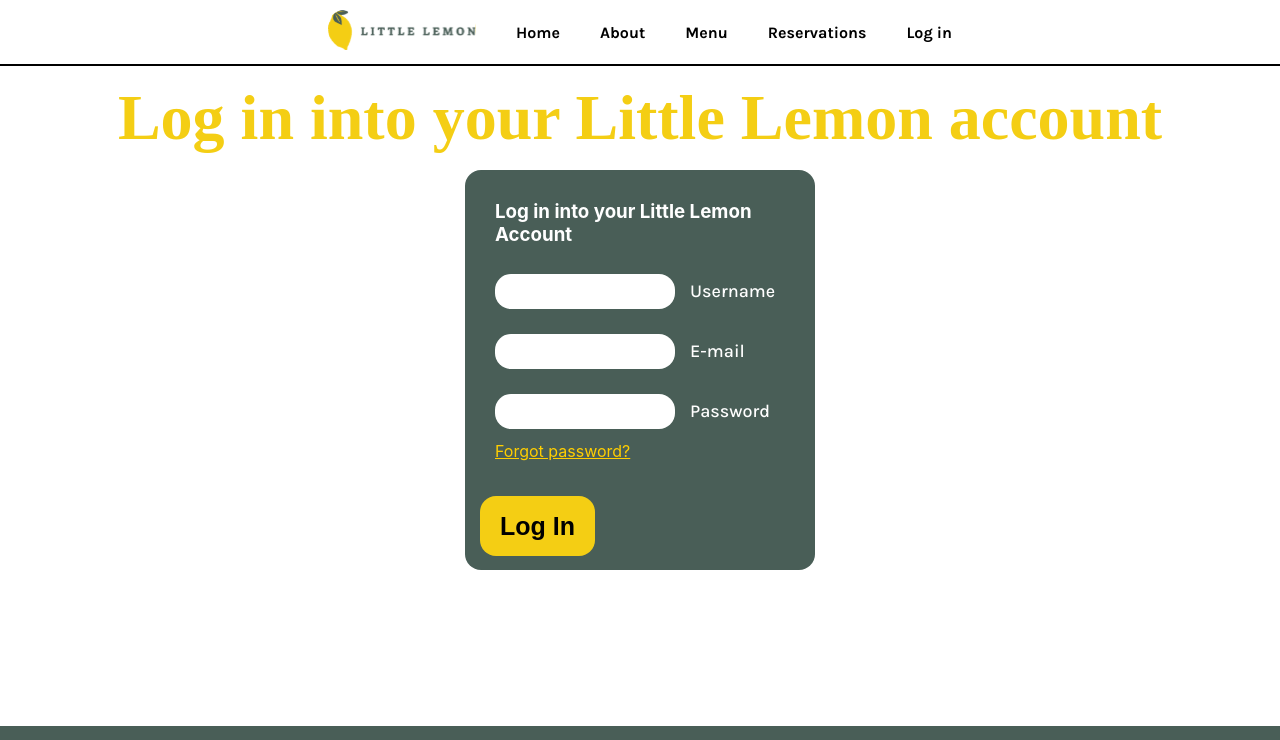
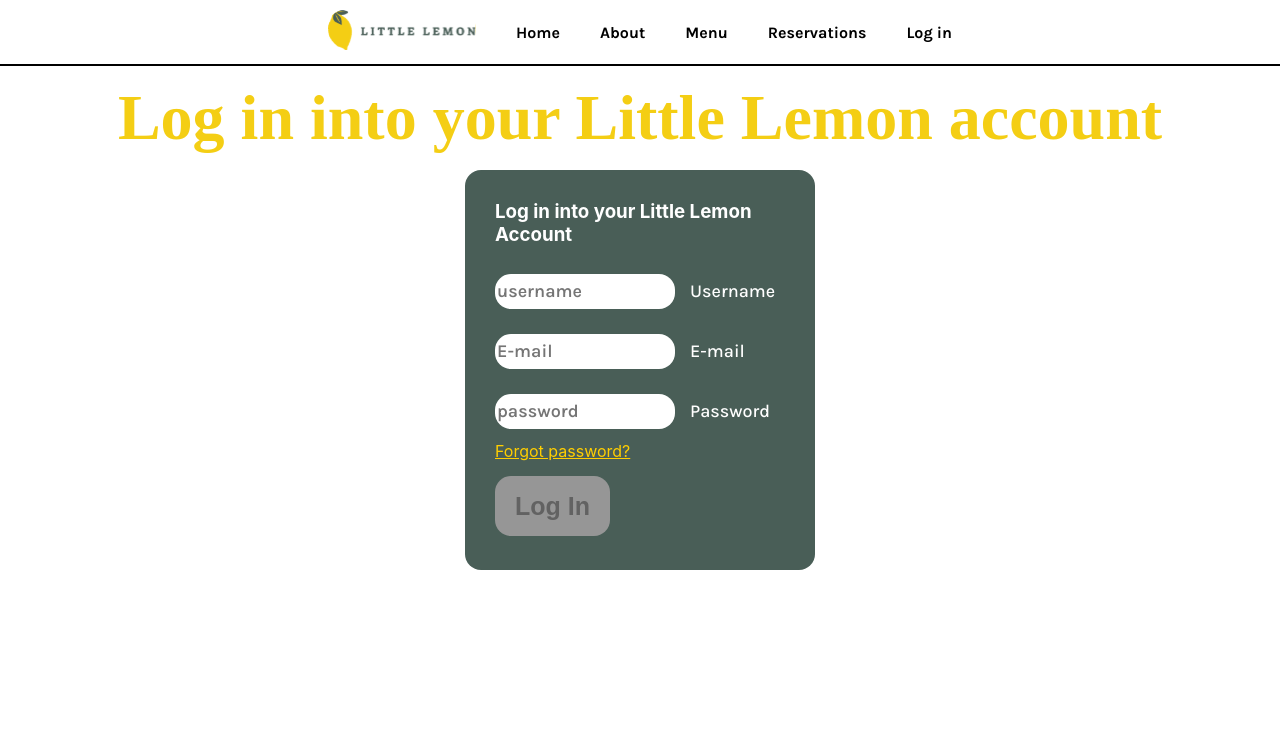
Before and after one commit to grz3chotnik/little-lemon-app, a React (Create React App) app: page /Login in a window 1280 px wide. Shown: the top 740 px of the page. Built offline with nearby package versions, Linux system fonts and the light colour scheme; a web font is replaced by a local one.

Commit message:
Fixed login form

```diff
--- a/src/App.css
+++ b/src/App.css
@@ -428,7 +428,9 @@
     justify-content: center;
     padding: 20px;
     flex-wrap: wrap;
+
 }
+
 
 
 .about h1, .about p, .about h2 {
@@ -448,6 +450,8 @@
     margin-right: -80px;
     box-shadow: 0px 0px 48px 5px rgba(0, 0, 0, 0.7);
 transition: 0.2s;
+    height: auto;
+    width: 30%;
 }
 
 #mike2 {
@@ -456,6 +460,11 @@
     box-shadow: 0px 0px 48px 5px rgba(0, 0, 0, 0.7);
 transition: 0.2s;
     z-index: 1;
+    height: auto;
+    width: 30%;
+
+
+
 }
 #mike1:hover {
     transform: scale(1.02);
@@ -477,7 +486,7 @@
 #MenuImg {
     border-radius: 0;
     align-self: center;
-    width: 600px;
+    width: 40%;
     padding: 0;
     flex-wrap: wrap;
 }
@@ -486,8 +495,9 @@
 .login {
     display: flex;
     flex-direction: column;
-    height: 660px;
+    height: 720px;
     align-items: center;
+    /*margin-top: 50px;*/
 
 }
 
@@ -622,7 +632,7 @@
     flex-direction: column;
     align-items: center;
     justify-content: center;
-    margin: 0 0 150px;
+    margin: 0 0 160px;
 }
     .reservelayout input, .reservelayout select {
         margin: 5px 10px 10px;
@@ -759,3 +769,19 @@
     padding:90px;
     color: white;
 }
+
+
+.notfound {
+    display: flex;
+    flex-direction: column;
+    align-items: center;
+    height: 750px;
+}
+
+.footer {
+
+}
+
+.loginform .yellowbutton {
+    margin: 15px;
+}
--- a/src/App.js
+++ b/src/App.js
@@ -10,6 +10,7 @@
 import Orderonline from "./components/Orderonline";
 import Aboutpage from "./components/Aboutpage";
 import ConfirmedReservation from "./components/ConfirmedReservation";
+import ConfirmedLogin from "./components/ConfirmedLogin";
 
 function App() {
 
@@ -28,6 +29,7 @@
                 <Route path="/Login" element={<Login/>}></Route>
                 <Route path={"*"} element={<Notfound/>}></Route>
                 <Route path={"/ConfirmedReservation"} element={<ConfirmedReservation/>}></Route>
+                <Route path={"/ConfirmedLogin"} element={<ConfirmedLogin/>}></Route>
             </Routes>
         </>
 
--- a/src/components/About.jsx
+++ b/src/components/About.jsx
@@ -13,9 +13,10 @@
                     Atque doloribus ducimus, eius explicabo facere molestias nostrum optio.
                 </p>
             </div>
-            <img id={"mike1"} src={"/mike.png"} alt={"ev"} height={"430vh"}/>
-            <img id={"mike2"} src={"/mike2.png"} alt={"ev"} height={"450vh"}/>
-        </div>
+             <img id={"mike1"} src={"/mike.png"} alt={"ev"} />
+                <img id={"mike2"} src={"/mike2.png"} alt={"ev"}  />
+
+                   </div>
 
     )
 
--- /dev/null
+++ b/src/components/ConfirmedLogin.jsx
@@ -0,0 +1,19 @@
+import Nav from "./Nav";
+import Footer from "./Footer";
+import {Link} from "react-router-dom";
+
+export default function ConfirmedLogin() {
+    return <div>
+
+        <Nav/>
+        <div className={"confirmedlayout"}>
+
+        <h1 className={"confirmed"}>Succesfully logged in!</h1>
+            <Link to={"/"}><button className={"confirmedbutton"} >Go back home</button></Link>
+
+
+
+        </div>
+        <Footer/>
+    </div>
+}
--- a/src/components/Login.jsx
+++ b/src/components/Login.jsx
@@ -1,26 +1,118 @@
 import Nav from "./Nav";
 import Footer from "./Footer";
-import {Link} from "react-router-dom";
+import {Link, useNavigate} from "react-router-dom";
+import {useEffect, useState} from "react";
+import ConfirmedLogin from "./ConfirmedLogin";
+import {submitAPI} from "./Api";
 
-export default function Login () {
-    return (
-        <>
-            <Nav/>
+export default function Login() {
+
+
+    const [isDisabled, setIsDisabled] = useState(false);
+    const [submissionFailed, setSubmissionFailed] = useState(false)
+
+
+    const [username, setUsername] = useState("");
+    const [email, setEmail] = useState("");
+    const [password, setPassword] = useState("");
+
+    let navigate = useNavigate()
+
+
+    useEffect(() => {
+        setIsDisabled(handleValidation)
+    }, [username, email, password]);
+
+
+    const handleValidation = () => {
+        if (
+            username === "" ||
+            email === "" ||
+            password === ""
+
+        ) {
+            setIsDisabled(false);
+            return false;
+        }
+        return true;
+    }
+
+
+    const handleSubmit = (e) => {
+        e.preventDefault()
+
+
+        const formData = {
+            username: username,
+            email: email,
+            password: password
+        }
+        console.log(formData)
+
+
+
+        const submitForm = (formdata) => {
+           if ( submitAPI(formdata) ) {
+               navigate("/ConfirmedLogin")
+                console.log("form submitted")
+           } else {
+               console.log("form not submitted")
+                setSubmissionFailed(true)
+
+
+           }
+
+        }
+        submitForm(formData)
+    }
+
+
+    return (<>
+        <Nav/>
 
         <div className={"login"}>
-    <h1>Log in into your Little Lemon account</h1>
+            <h1>Log in into your Little Lemon account</h1>
             <div className={"form"}>
                 <h3>Log in into your Little Lemon Account</h3>
-                <label><input />Username</label>
-                <label><input/>E-mail</label>
-                <label><input/>Password</label>
-                <a href={"/reset"}>Forgot password?</a>
-                <Link to={"/loggedin"}><button className={"yellowbutton"}>Log In</button></Link>
+
+                <form className="loginform"
+                      onSubmit={handleSubmit}
+                ><label><input
+                    placeholder="username"
+                    value={username}
+                    onChange={(e) => setUsername(e.target.value)}
+                />Username</label>
+
+                    <label><input type="email"
+                                  placeholder="E-mail"
+                                  value={email}
+                                  onChange={(e) => {
+                                      setEmail(e.target.value)
+                                  }}/>E-mail</label>
+
+                    <label><input type={"password"}
+                                  placeholder="password"
+                                  value={password}
+                                  onChange={(e) => setPassword(e.target.value)}
+                    />Password</label>
+
+
+                    <a href={"/reset"}>Forgot password?</a> <br/>
+                    <button className={"yellowbutton"}
+                            type={"submit"}
+                            disabled={!isDisabled}
+                    >Log In
+                    </button>
+
+
+
+
+                </form>
 
 
             </div>
+            {submissionFailed && <p className={"error"}>Error, please try again!</p>}
         </div>
         <Footer/>
-        </>
-    )
+    </>)
 }
--- a/src/components/Main.jsx
+++ b/src/components/Main.jsx
@@ -56,7 +56,7 @@
                         <p>$12.99</p>
                         <p>desc desc desc descdesc desc desc descdesc desc desc descdesc desc desc descdesc desc desc
                             descdesc desc desc desc</p>
-                        <button className={"blackbutton"}>order a delivery</button>
+                        <Link to={"/Order"}><button className={"blackbutton"}>order a delivery</button></Link>
                     </div>
                 </div>
 
--- a/src/components/Menu.jsx
+++ b/src/components/Menu.jsx
@@ -4,7 +4,7 @@
 export default function Menu() {
     return (<div id={"Menu"}>
     <Nav/>
-        <img src={"./fakemenu.png"} id={"MenuImg"}/>
+        <img alt={"restaurant's menu"} src={"./fakemenu.png"} id={"MenuImg"}/>
         <Footer/>
     </div>)
 
--- a/src/components/Notfound.jsx
+++ b/src/components/Notfound.jsx
@@ -4,11 +4,15 @@
 
 export default function Notfound() {
     return (
-        <div>
+
+        <>
             <Nav/>
+            <div className={"notfound"}>
             <h1>PAGE NOT FOUND :(</h1>
-            <Link to={"/"}><h3> ---> Go back Home</h3></Link>
+            <Link to={"/"}><button className={"yellowbutton"}> -> Go back Home</button></Link>
 
         </div>
+            <Footer/>
+        </>
     )
 }
--- a/src/components/ReservationForm.jsx
+++ b/src/components/ReservationForm.jsx
@@ -20,7 +20,7 @@
 
     const [submissionFailed, setSubmissionFailed] = useState(false);
 
-    const [isDisabled, setIsDisabled] = useState(true);
+    const [isDisabled, setIsDisabled] = useState(false);
 
 
     const handleSubmit = (e) => {
@@ -57,6 +57,8 @@
         submitForm(formData);
     }
 
+const [isFormCorrect, setIsFormCorrect] = useState(true);
+
 
     const handleValidation = () => {
         if (
@@ -75,9 +77,12 @@
             nopeople === ""
 
         ) {
+
             return false
         } else {
             return true
+
+
         }
 
     }
@@ -86,30 +91,6 @@
     }, [firstname, lastname, email, phonenumber, date, time, occasion, nopeople]);
 
 
-    // useEffect(() => {
-    //     const formData = {
-    //         firstname: firstname,
-    //         lastname: lastname,
-    //         email: email,
-    //         phonenumber: phonenumber,
-    //         date: date,
-    //         time: time,
-    //         occasion: occasion,
-    //         nopeople: nopeople
-    //     }
-    //     console.log(formData)
-    //
-    //
-    // }, [handleSubmit]);
-
-
-    // const submitForm = (formdata) => {
-    //     if (submitAPI(formdata)) {
-    //         console.log("form submitted")
-    //         navigate("/ConfirmedReservation")
-    //
-    //     }
-    // }
 
 
     return (<div className="reservecontainer">
@@ -117,7 +98,9 @@
         <form className="reservelayout"
               onSubmit={handleSubmit}
         aria-label="Reserve a table form">
+
             <div className={"row1"}>
+
                 <label htmlFor={"date"}>Date</label>
                 <input id={"date"}
                        type={"date"}
@@ -212,13 +195,17 @@
                     disabled={!isDisabled}
                     onClick={() => {
 
+                        setIsFormCorrect(false)
+
                     }}
                     aria-label="Reserve"
             >Reserve
             </button>
 
 
+
         </form>
+        {/*{!isFormCorrect &&  <p className={"error"}>Please, fill all of the form fields</p>}*/}
         {submissionFailed && <p className={"error"}>Error, please try again</p>}
 
 
```
